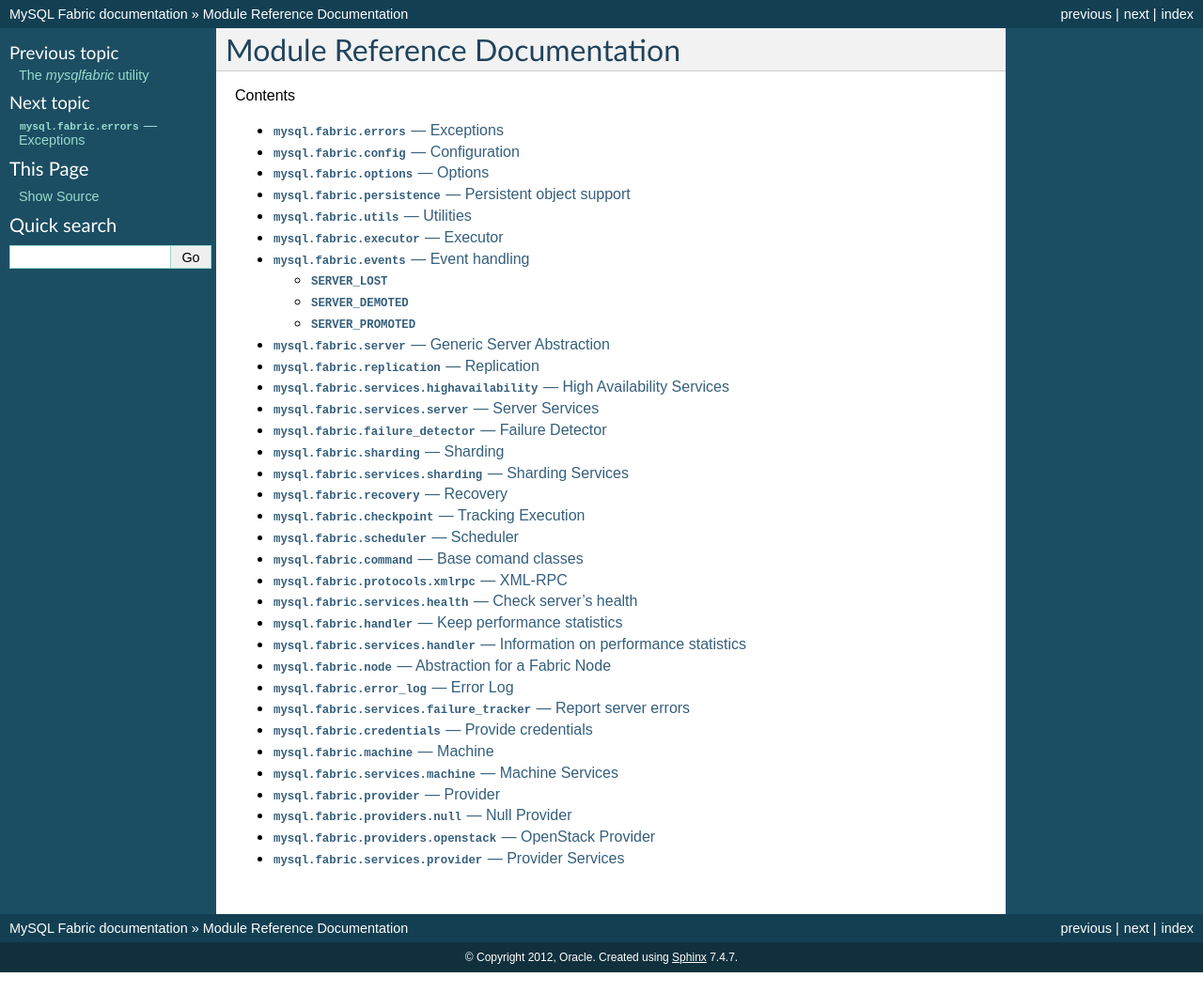
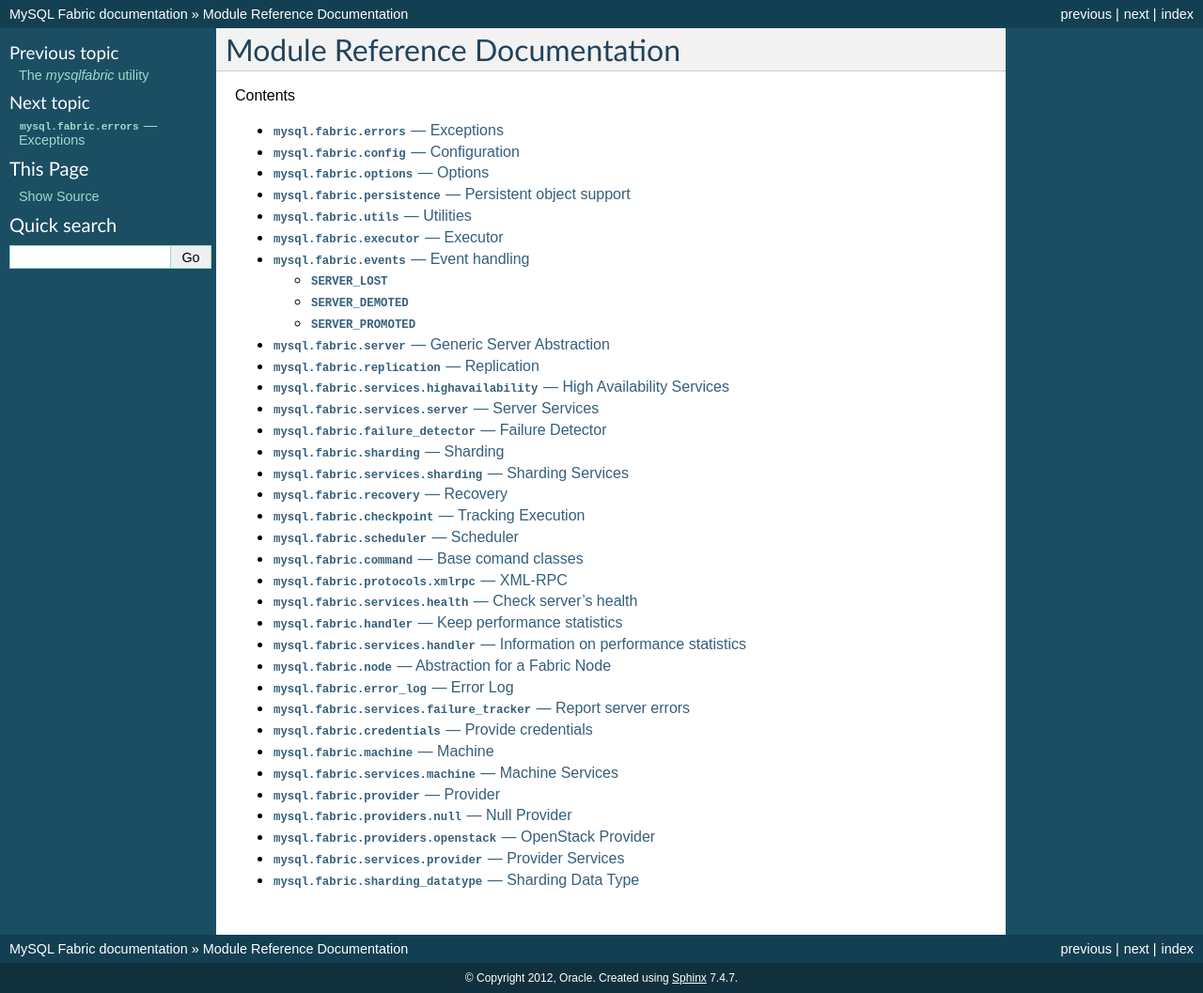
Before and after one commit to edrod77/mysql-fabric, a Sphinx documentation site: the page built from doc/source/modules/index.rst, in a window 1280 px wide. Shown: the whole page at 94% size. Built offline with Sphinx 7.4.7, drawn with Linux system fonts in a browser that asks for light colours; the version number could not be read and is left out; before the commit the page ends 1035 px from its top, so only the background shows below that.

Commit message:
Post-push fix for WL#7523 WL#7539.
Added documentation.

```diff
--- a/doc/source/modules/index.rst
+++ b/doc/source/modules/index.rst
@@ -37,3 +37,4 @@
    provider_null
    provider_openstack
    provider_services
+   sharding_datatype
--- /dev/null
+++ b/doc/source/modules/sharding_datatype.rst
@@ -0,0 +1,8 @@
+:mod:`mysql.fabric.sharding_datatype` --- Sharding Data Type
+============================================================
+
+.. toctree::
+   :maxdepth: 2
+
+.. automodule:: mysql.fabric.sharding_datatype
+   :members:
```
Also changed, not shown: 1 other file.
